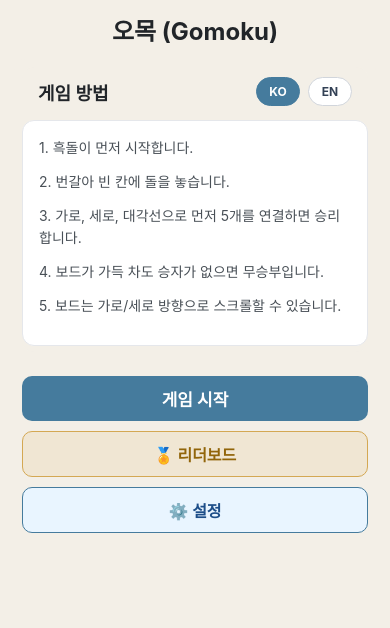
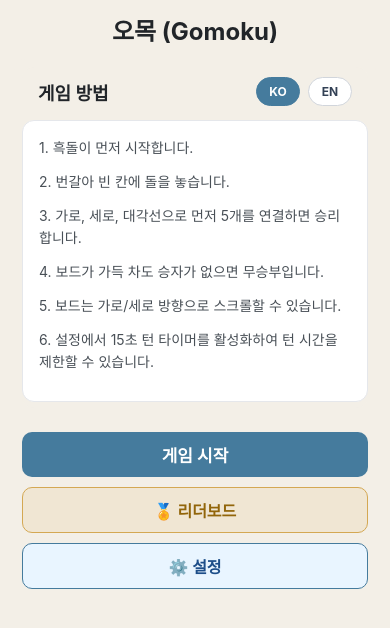
Before and after one commit to michaeldslim/gomoku-game, a React Native app: screen / in a window 390 px wide. Shown: the top 628 px of the page. Built offline with nearby package versions, Linux system fonts and the light colour scheme.

Commit message:
feat: add additional instructions for turn timer in Korean and English

```diff
--- a/src/screens/InstructionScreen.tsx
+++ b/src/screens/InstructionScreen.tsx
@@ -20,6 +20,7 @@ const instructionCopy: Record<Language, { title: string; lines: string[]; toggle
       '3. 가로, 세로, 대각선으로 먼저 5개를 연결하면 승리합니다.',
       '4. 보드가 가득 차도 승자가 없으면 무승부입니다.',
       '5. 보드는 가로/세로 방향으로 스크롤할 수 있습니다.',
+      '6. 설정에서 15초 턴 타이머를 활성화하여 턴 시간을 제한할 수 있습니다.',
     ],
     toggleLabel: '언어 선택',
     selectedText: '한국어',
@@ -32,6 +33,7 @@ const instructionCopy: Record<Language, { title: string; lines: string[]; toggle
       '3. Connect 5 stones in a row horizontally, vertically, or diagonally to win.',
       '4. If the board is full with no winner, the game is a draw.',
       '5. The board can be scrolled horizontally and vertically.',
+      '6. You can enable a 15-second turn timer in Settings to limit each turn.',
     ],
     toggleLabel: 'Language',
     selectedText: 'English',
```
